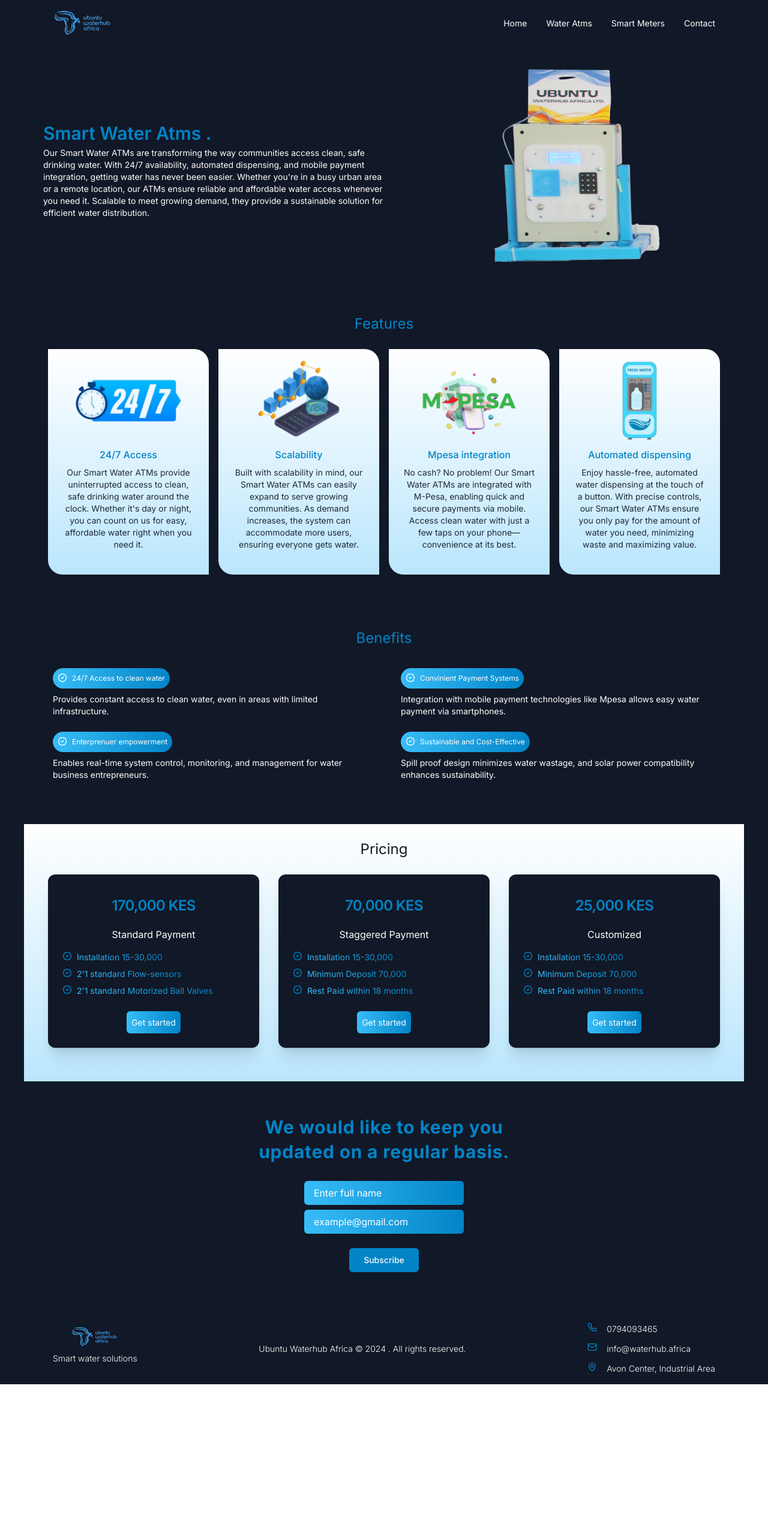
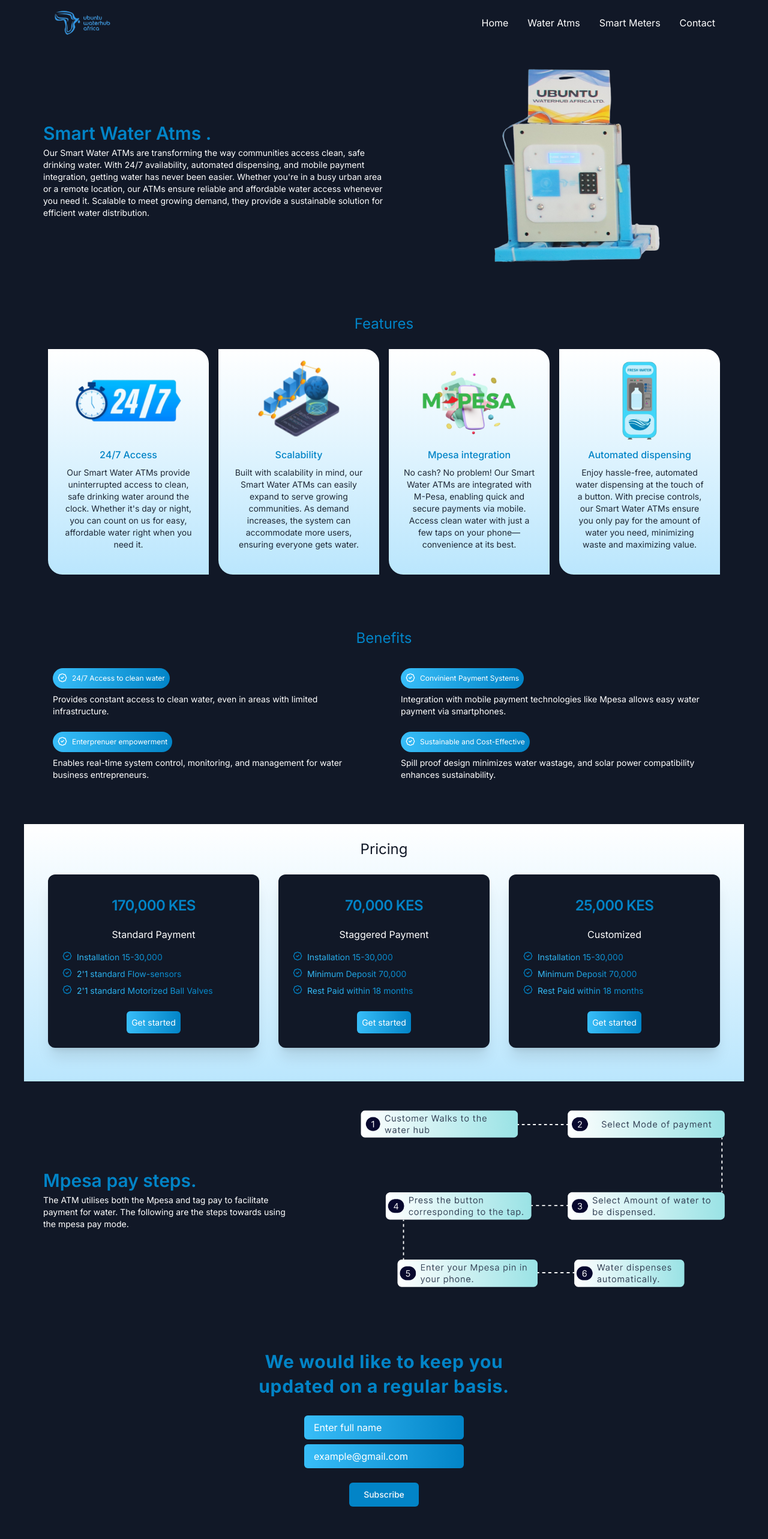
Before and after one commit to khayanga/Ubuntu, a Next.js app: page /water-atms in a window 1280 px wide. Shown: the top 2566 px of the page at 60% size. Before the commit the page ends 2308 px from the top, so only its background shows below. Built offline with nearby package versions, Linux system fonts and the light colour scheme.

Commit message:
improvements

```diff
--- a/app/smart-meters/page.jsx
+++ b/app/smart-meters/page.jsx
@@ -29,7 +29,7 @@
             </p>
         </div>
         <div className=' '>
-            <Image src="/images/pic2.png" width={350} height={250} alt='picure1'/>
+            <Image src="/images/pic2.png" width={500} height={250} alt='picure1'/>
         </div>
         </div>
         {/* Features */}
--- a/app/water-atms/page.jsx
+++ b/app/water-atms/page.jsx
@@ -170,6 +170,23 @@
 
         </div>
 
+        {/* Steps */}
+        <div className='container flex flex-col items-center gap-11 md:flex-row md:space-x-20 mx-auto px-6 md:px-2 my-8 md:my-12 max-w-6xl'>
+        <div className=" md:w-2/5 ">
+            <h1 className='text-sky-600
+            font-semibold text-[28px] md:text-[30px]'>Mpesa pay steps.</h1>
+            <p className='text-sm  text-white'>
+            The ATM utilises both the Mpesa and tag pay to facilitate payment for water.
+            The following are the steps towards using the mpesa pay mode.
+            </p>
+        </div>
+        <div className=' md:w-3/5'>
+            <Image src="/images/steps.png" width={1500} height={500} alt='picure1'
+            className="object-cover w-full h-full"/>
+        </div>
+        </div>
+
+
         <Contact/>
         <Footer/>
     </div>
--- a/components/About.jsx
+++ b/components/About.jsx
@@ -4,7 +4,8 @@
 
 const About = () => {
   return (
-    <div className='container flex flex-col max-w-6xl items-center md:flex-row md:space-x-40 mx-auto px-6 md:px-2 mt-3 md:mt-6'>
+    <div className='container flex flex-col max-w-6xl items-center md:flex-row md:space-x-40 mx-auto px-6 md:px-2 mt-3 md:mt-6 py-8
+    '>
         <div className=' hidden md:block'>
             <Image src="/images/pic2.png" width={500} height={350} alt='picure1'/>
         </div>
--- a/components/Navbar.jsx
+++ b/components/Navbar.jsx
@@ -29,7 +29,7 @@
         <ul className="flex space-x-8">
           {navLinks.map((link, index) => (
             <li key={index}>
-              <Link href={link.href || '#'} className="text-white text-sm hover:text-sky-600">
+              <Link href={link.href || '#'} className="text-white text-md hover:text-sky-600">
                 {link.name}
               </Link>
             </li>
```
Also changed, not shown: data/index.js (+1 -6 lines), public/images/steps.png (added).
